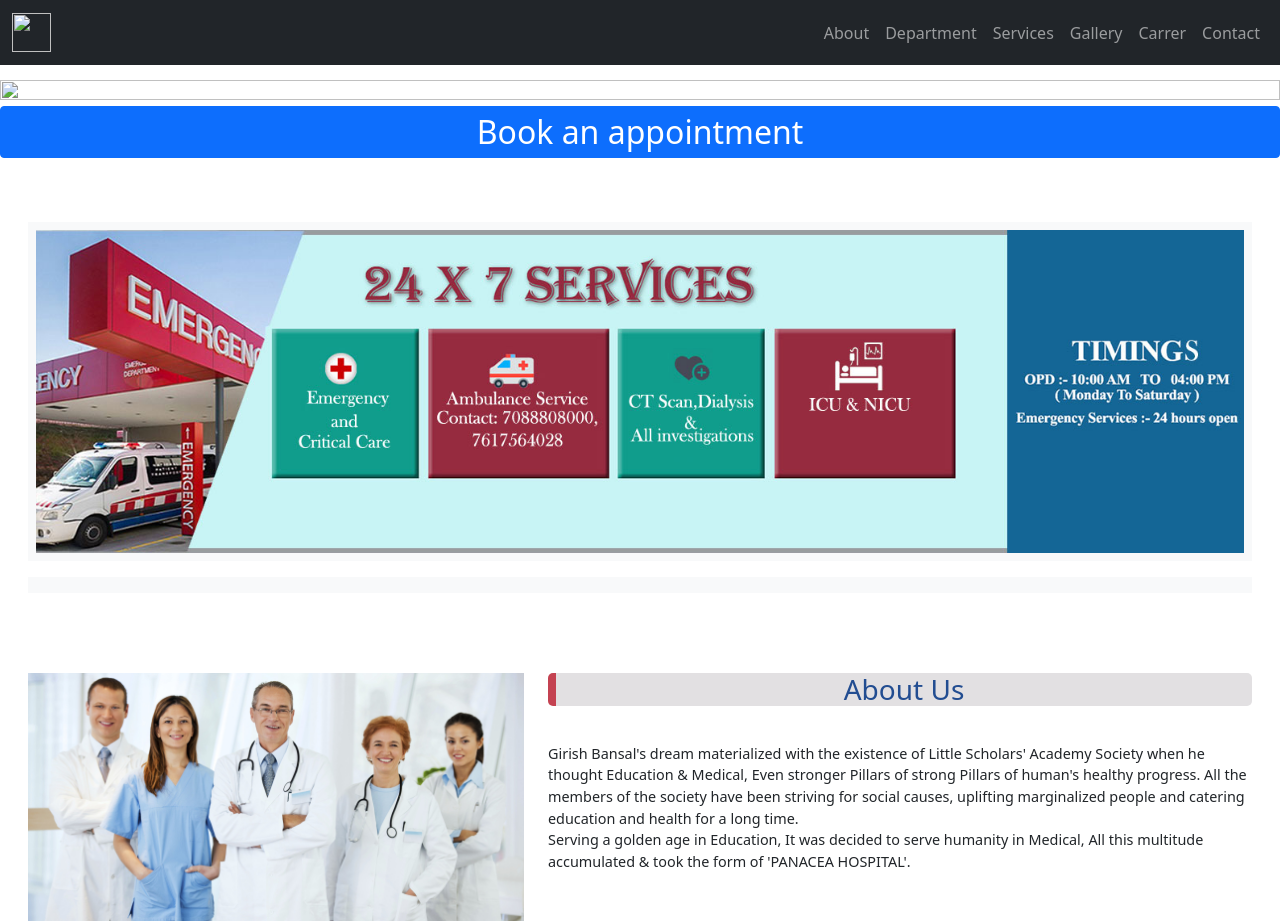
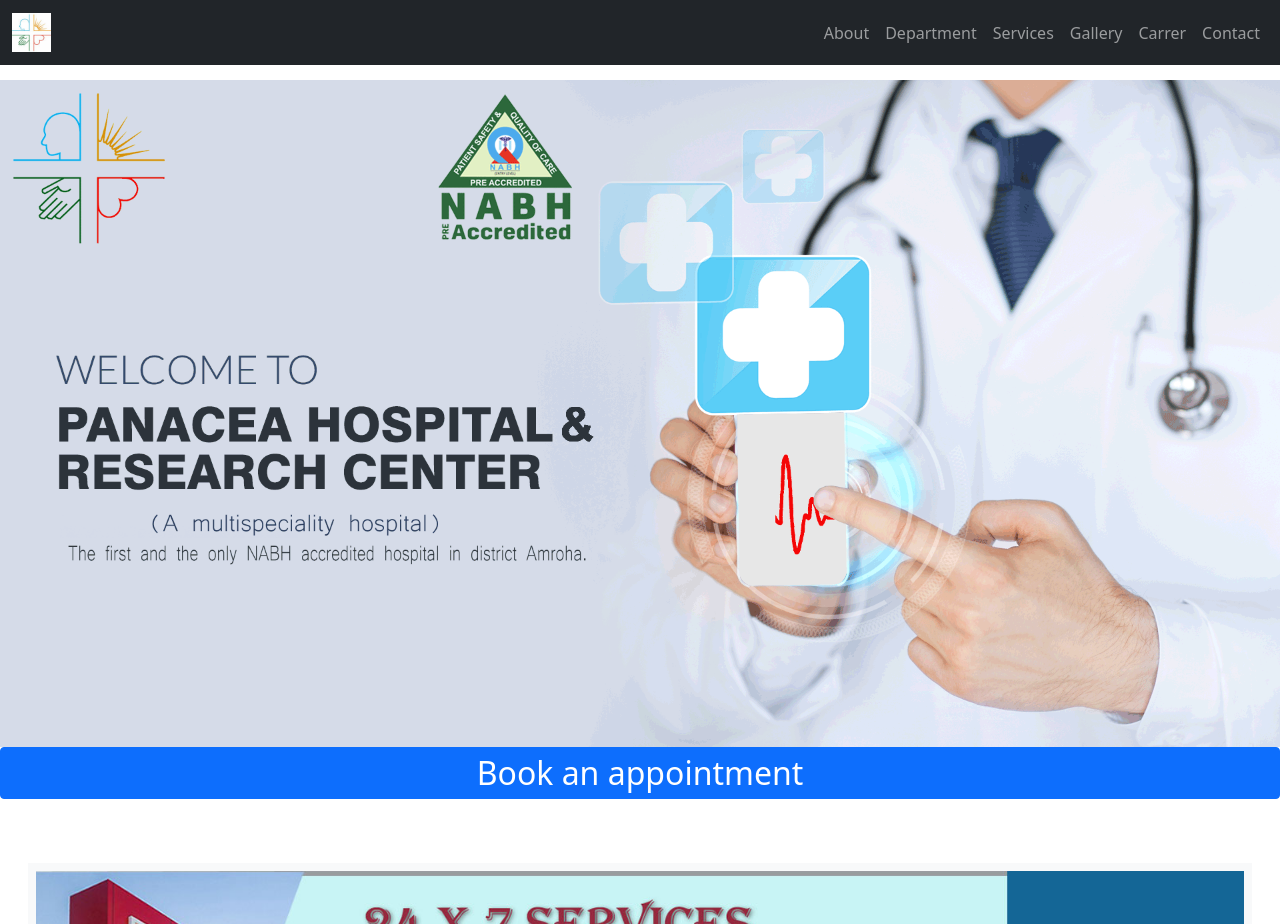
Before and after one commit to utkarshtyagi2307/hospital.github.io, a plain HTML site: page index.html in a window 1280 px wide. Shown: the top 924 px of the page. Drawn offline with nearby package versions, Linux system fonts and the light colour scheme; files whose address does not match are found by name.

Commit message:
Update index.html

```diff
--- a/index.html
+++ b/index.html
@@ -27,7 +27,7 @@
     <nav class="navbar navbar-expand-md navbar-dark fixed-top bg-dark">
         <div class="container-fluid">
             <a class="navbar-brand" href="#">
-                <img id="logo-img" src="\Images\logo.jpg" alt="">
+                <img id="logo-img" src="logo.jpg" alt="">
             </a>
             <button class="navbar-toggler" type="button" data-bs-toggle="collapse" data-bs-target="#navbarCollapse"
                 aria-controls="navbarCollapse" aria-expanded="true" aria-label="Toggle navigation">
@@ -64,7 +64,7 @@
 
     <!-- Background-gif -->
 
-    <img id="homebanner" src="\Images\gif-banner.gif" alt="">
+    <img id="homebanner" src="gif-banner.gif" alt="">
 
     <!-- Background-gif end -->
 
```
